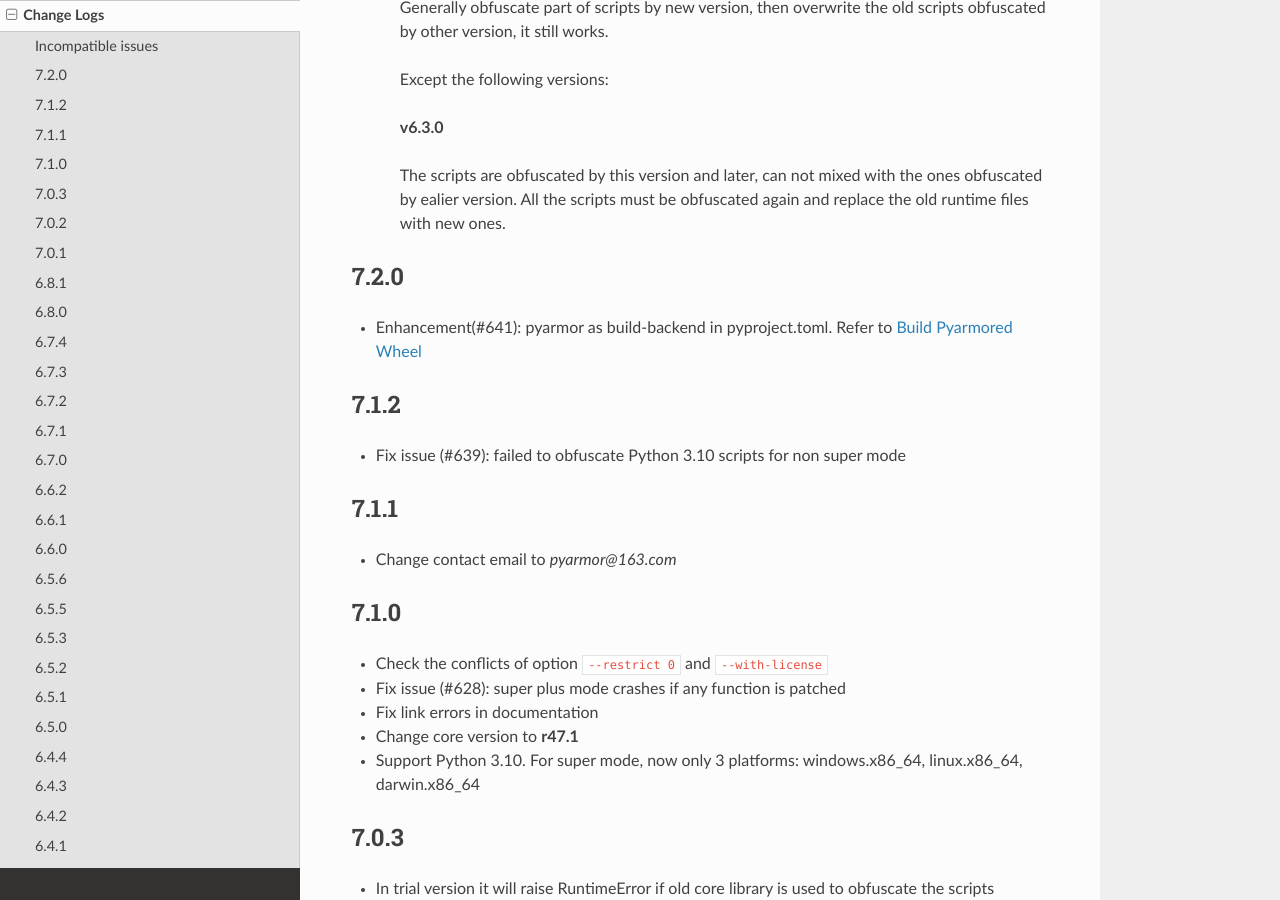
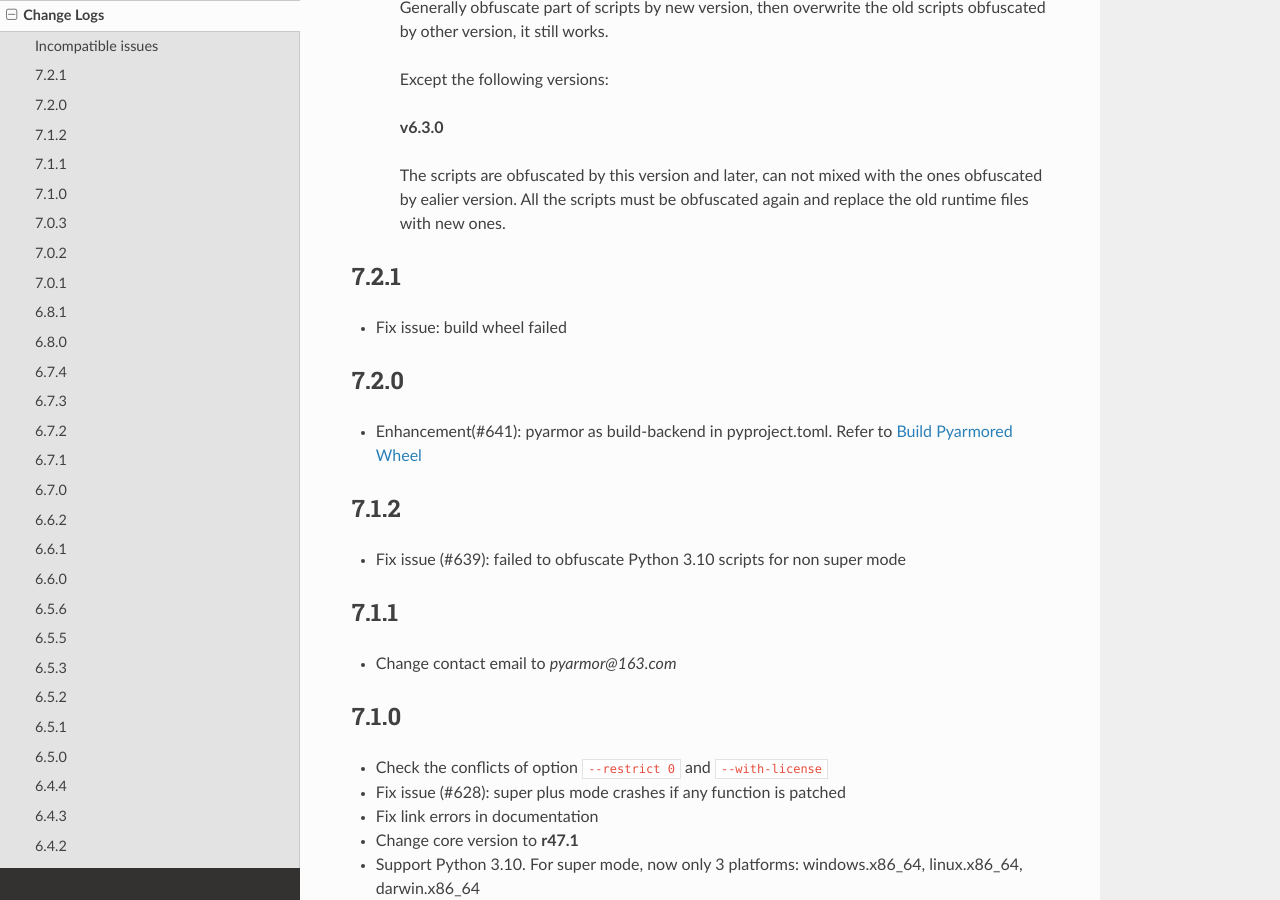
Before and after one commit to dashingsoft/pyarmor, a Sphinx documentation site: the page built from docs/change-logs.rst, in a window 1280 px wide and 900 px high, scrolled down 522 px. Built offline with Sphinx 7.4.7 and the Read the Docs theme 2.0.0, drawn with Linux system fonts in a browser that asks for light colours.

Commit message:
Add change log

```diff
--- a/docs/change-logs.rst
+++ b/docs/change-logs.rst
@@ -41,6 +41,10 @@
   It may be changed from time to time to fix new bugs, please update it once it
   doesn't work. If the new version has been released in PyPi, please remove the
   dev version, install the stable version from PyPi.
+
+7.2.1
+-----
+* Fix issue: build wheel failed
 
 7.2.0
 -----
```
